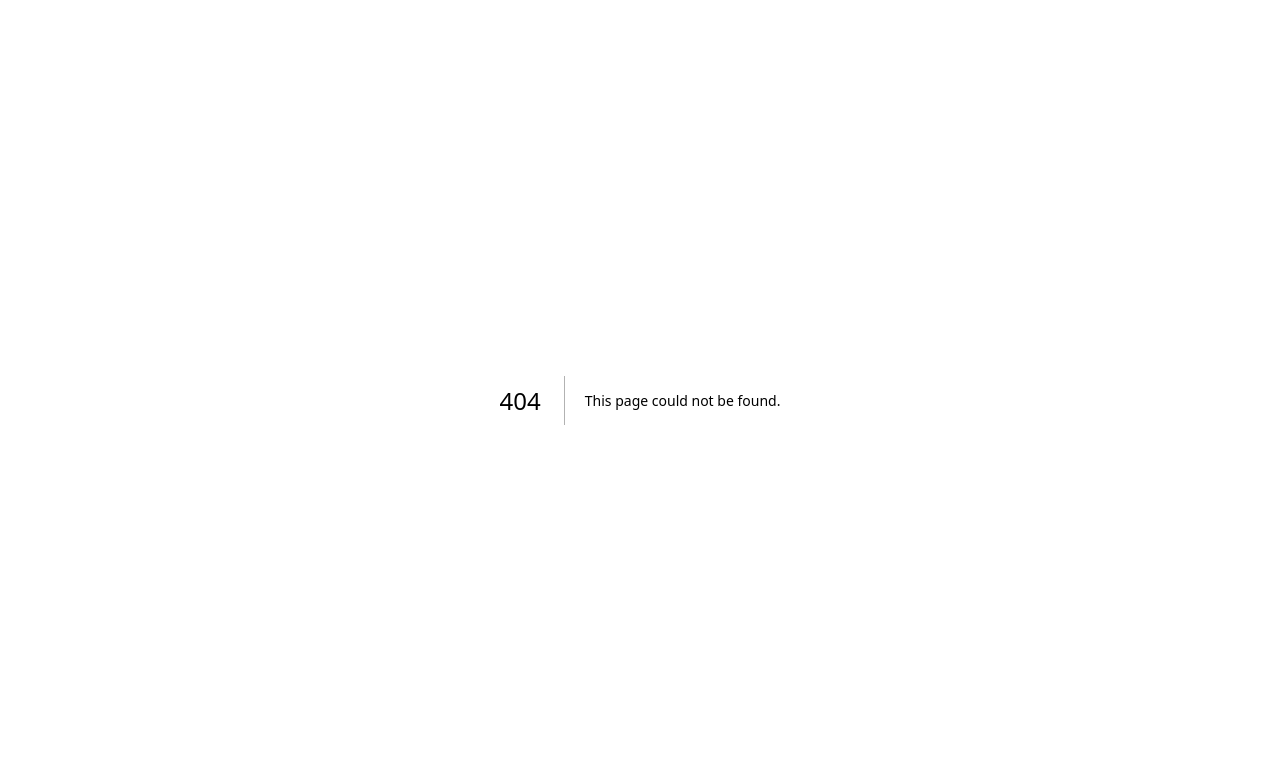
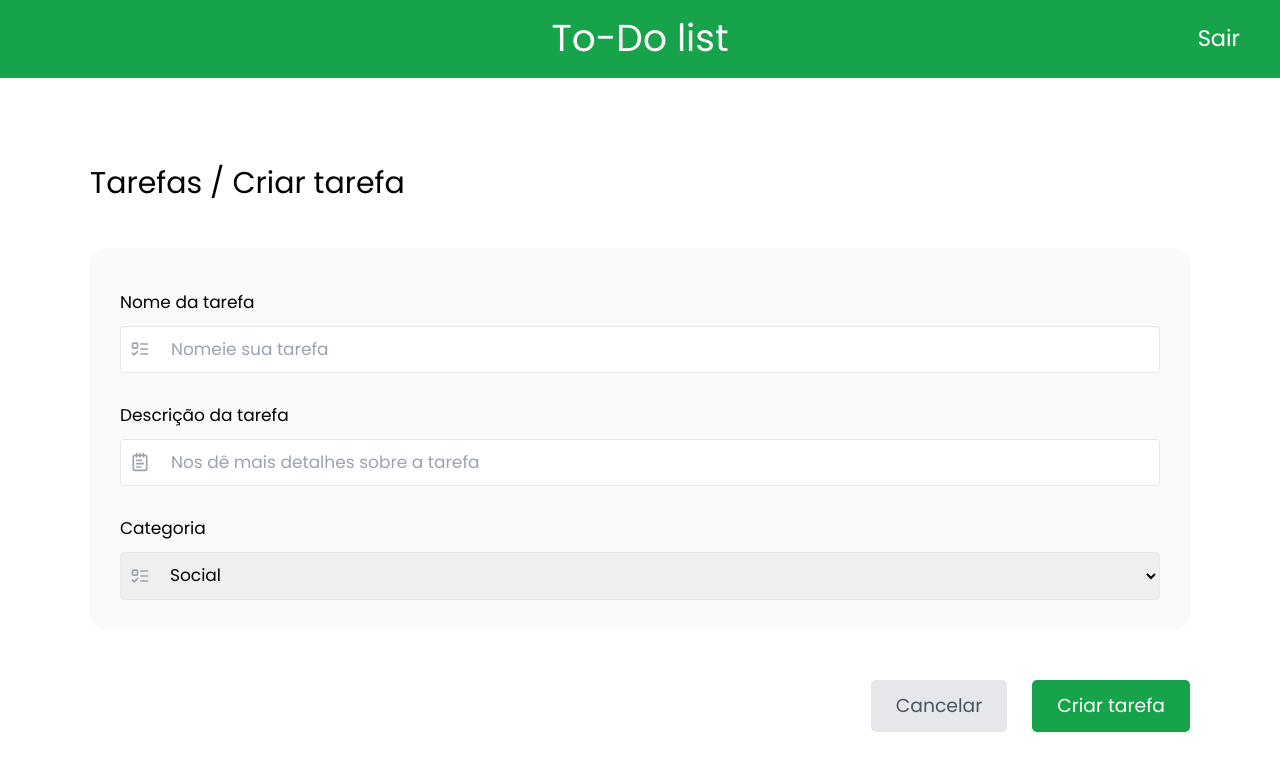
Before and after one commit to Kaua2123/nextjs-to-do-list, a Next.js app: page /tasks/create in a window 1280 px wide. Before the commit this address had no page. Shown: the top 770 px of the page. Built offline with nearby package versions, Linux system fonts and the light colour scheme.

Commit message:
feat: add create tasks page and components

```diff
--- /dev/null
+++ b/src/app/tasks/create/page.tsx
@@ -0,0 +1,14 @@
+import Navbar from '@/app/ui/navbar';
+import { CreateTaskForm } from '@/app/ui/tasks/create-form';
+
+export default function Page() {
+  return (
+    <>
+      <Navbar />
+      <div className="h-screen p-36 flex flex-col gap-20">
+        <p className="text-5xl">Tarefas / Criar tarefa </p>
+        <CreateTaskForm />
+      </div>
+    </>
+  );
+}
--- a/src/app/ui/button.tsx
+++ b/src/app/ui/button.tsx
@@ -13,3 +13,13 @@ export function Button({ children, className }: ButtonProps) {
     </button>
   );
 }
+
+export function AltButton({ children, className }: ButtonProps) {
+  return (
+    <button
+      className={`${className} bg-gray-200 border-none rounded-lg text-gray-600 p-6 px-10 text-3xl hover:bg-gray-300 transition-all flex items-center justify-center gap-5`}
+    >
+      {children}
+    </button>
+  );
+}
--- a/src/app/ui/login-form.tsx
+++ b/src/app/ui/login-form.tsx
@@ -34,7 +34,7 @@ export default function LoginForm() {
         />
       </div>
 
-      <Button className="w-full flex justify-between mt-16">
+      <Button className="w-full flex justify-between mt-16 bg-green-600">
         Entrar
         <ArrowRight />
       </Button>
--- a/src/app/ui/register-form.tsx
+++ b/src/app/ui/register-form.tsx
@@ -34,7 +34,7 @@ export default function RegisterForm() {
         />
       </div>
 
-      <Button className="w-full flex justify-between mt-16">
+      <Button className="w-full flex justify-between mt-16 bg-green-600">
         Criar conta
         <ArrowRight />
       </Button>
--- a/src/app/ui/tasks/buttons.tsx
+++ b/src/app/ui/tasks/buttons.tsx
@@ -1,13 +1,16 @@
 import { Pencil, Plus, Trash } from 'lucide-react';
 import { Button } from '@/app/ui/button';
+import Link from 'next/link';
 
 export function CreateTaskButton() {
   return (
     <>
-      <Button className="flex items-center justify-center w-96">
-        Criar tarefa
-        <Plus />
-      </Button>
+      <Link href="/tasks/create">
+        <Button className="flex items-center justify-center w-96 bg-green-600">
+          Criar tarefa
+          <Plus />
+        </Button>
+      </Link>
     </>
   );
 }
--- a/src/app/ui/tasks/create-form.tsx
+++ b/src/app/ui/tasks/create-form.tsx
@@ -0,0 +1,65 @@
+import { ListTodo, NotepadText } from 'lucide-react';
+import { AltButton, Button } from '../button';
+import Link from 'next/link';
+
+export function CreateTaskForm() {
+  return (
+    <form action="">
+      <div className="bg-gray-50 w-full p-12 rounded-3xl">
+        <label htmlFor="" className="block mb-3 mt-5">
+          Nome da tarefa
+        </label>
+        <div className="relative mt-4  flex items-center">
+          <input
+            className="peer rounded-md p-4 px-20 border border-gray-200 w-full focus:outline-green-600"
+            type="text"
+            placeholder="Nomeie sua tarefa"
+          />
+          <ListTodo
+            className="peer-focus:text-gray-900 text-gray-400 absolute ml-4 pointer-events-none"
+            size={20}
+          />
+        </div>
+
+        <label htmlFor="" className="block mb-3 mt-12">
+          Descrição da tarefa
+        </label>
+        <div className="relative mt-4  flex items-center">
+          <input
+            className="peer rounded-md p-4 px-20 border border-gray-200 w-full focus:outline-green-600"
+            type="text"
+            placeholder="Nos dê mais detalhes sobre a tarefa"
+          />
+          <NotepadText
+            className="peer-focus:text-gray-900 text-gray-400 absolute ml-4 pointer-events-none"
+            size={20}
+          />
+        </div>
+
+        <label htmlFor="" className="block mb-3 mt-12">
+          Categoria
+        </label>
+        <div className="relative mt-4  flex items-center">
+          <select
+            style={{ paddingLeft: '4.5rem' }}
+            className="peer rounded-md p-4 border border-gray-200 w-full focus:outline-green-600"
+          >
+            <option value="">Social</option>
+            <option value="">Trabalho</option>
+            <option value="">Pessoal</option>
+          </select>
+          <ListTodo
+            className="peer-focus:text-gray-900 text-gray-400 absolute ml-4 pointer-events-none"
+            size={20}
+          />
+        </div>
+      </div>
+      <div className="flex gap-10 mt-20 justify-end">
+        <Link href="/tasks">
+          <AltButton>Cancelar</AltButton>
+        </Link>
+        <Button className="bg-green-600">Criar tarefa</Button>
+      </div>
+    </form>
+  );
+}
```
